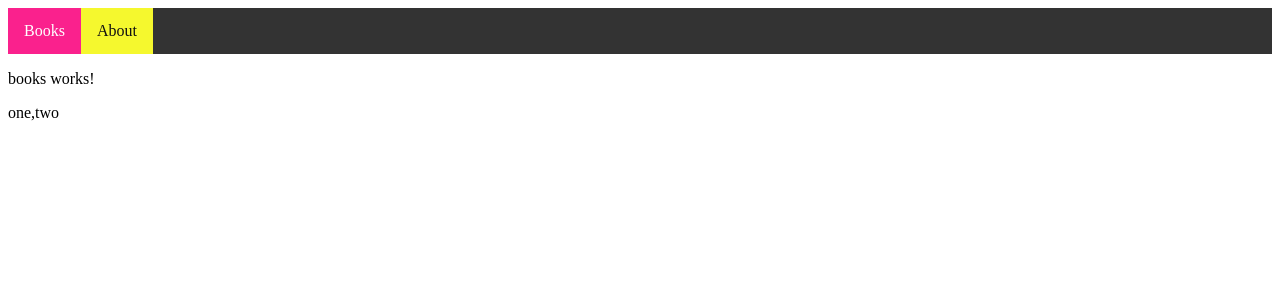
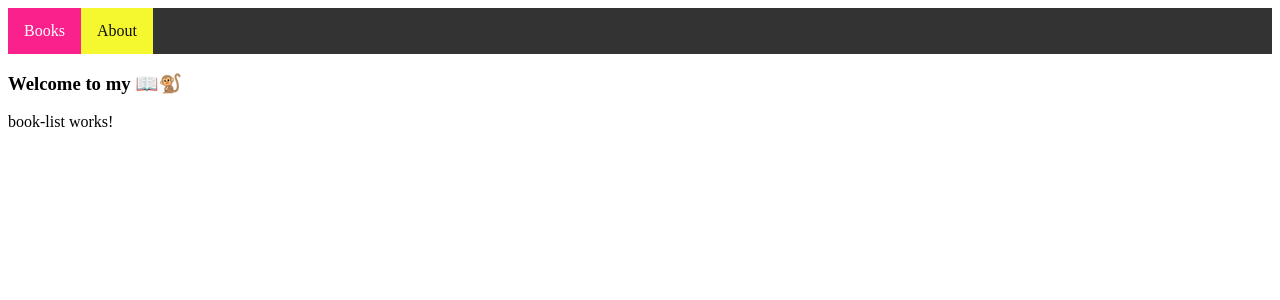
Before and after one commit to web-dave/REMOTE-WORKSHOP, an Angular app: page /books in a window 1280 px wide. Shown: the top 300 px of the page. Built offline with nearby package versions, Linux system fonts and the light colour scheme.

Commit message:
Childrouting

```diff
--- a/src/app/about/about-routing.module.ts
+++ b/src/app/about/about-routing.module.ts
@@ -1,7 +1,13 @@
 import { NgModule } from '@angular/core';
 import { RouterModule, Routes } from '@angular/router';
+import { AboutComponent } from './about.component';
 
-const routes: Routes = [];
+const routes: Routes = [
+  {
+    path: 'about',
+    component: AboutComponent,
+  },
+];
 
 @NgModule({
   imports: [RouterModule.forChild(routes)],
--- a/src/app/books/books-routing.module.ts
+++ b/src/app/books/books-routing.module.ts
@@ -1,10 +1,23 @@
 import { NgModule } from '@angular/core';
 import { RouterModule, Routes } from '@angular/router';
+import { BookListComponent } from './book-list/book-list.component';
+import { BooksComponent } from './books.component';
 
-const routes: Routes = [];
+const routes: Routes = [
+  {
+    path: 'books',
+    component: BooksComponent,
+    children: [
+      {
+        path: '',
+        component: BookListComponent,
+      },
+    ],
+  },
+];
 
 @NgModule({
   imports: [RouterModule.forChild(routes)],
-  exports: [RouterModule]
+  exports: [RouterModule],
 })
-export class BooksRoutingModule { }
+export class BooksRoutingModule {}
--- a/src/app/books/books.component.html
+++ b/src/app/books/books.component.html
@@ -1,2 +1,2 @@
-<p>books works!</p>
-{{ books }}
+<h3>Welcome to my 📖🐒</h3>
+<router-outlet></router-outlet>
```
Also changed, not shown: src/app/app-routing.module.ts (+0 -10 lines).
